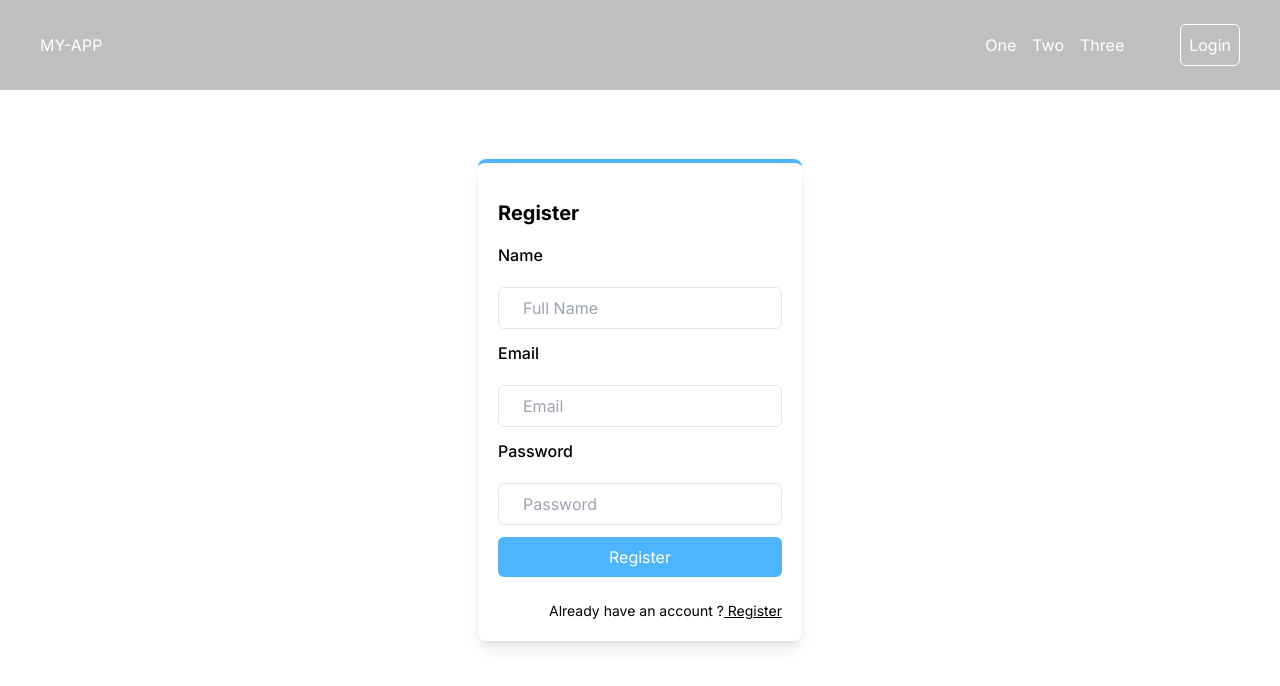
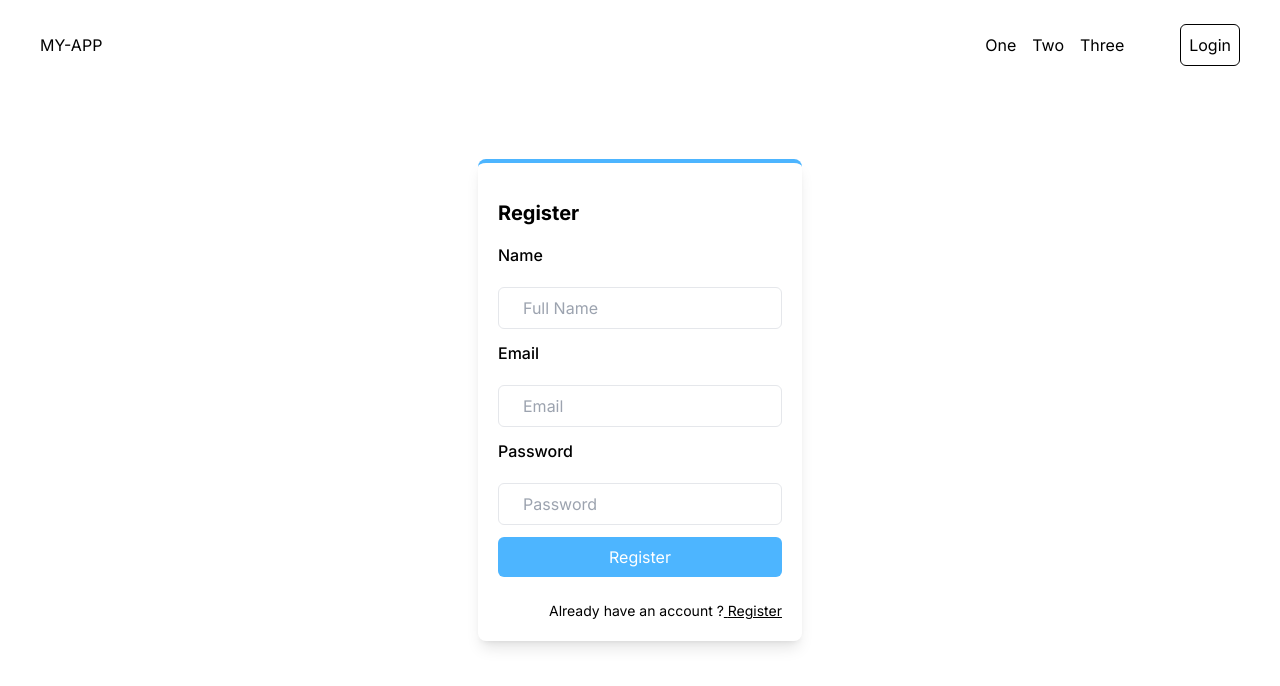
Before and after one commit to jordiroca94/Divebook, a Next.js app: page /register in a window 1280 px wide. Shown: the top 686 px of the page. Built offline with nearby package versions, Linux system fonts and the light colour scheme; no server answers.

Commit message:
fix: login flow

```diff
--- a/src/components/Header.tsx
+++ b/src/components/Header.tsx
@@ -1,33 +1,45 @@
 "use client";
-import React from "react";
+import React, { useEffect, useState } from "react";
 import { useSession } from "next-auth/react";
 import Link from "next/link";
 
 const Header = () => {
+  const [scroll, setScroll] = useState<number>(0);
   const { data: session } = useSession();
 
+  const handleScroll = () => {
+    const scrollY = window.scrollY;
+    setScroll(scrollY);
+  };
+
+  useEffect(() => {
+    window.addEventListener("scroll", handleScroll);
+
+    return () => {
+      window.removeEventListener("scroll", handleScroll);
+    };
+  }, []);
+
   return (
-    <header className=" bg-black/25 text-white px-10 py-6 fixed top-0 z-50 w-full p-6 flex justify-between items-center ">
+    <header
+      className={`${
+        scroll && "bg-black/25 text-white"
+      } px-10 py-6 fixed top-0 z-50 w-full p-6 flex justify-between items-center `}
+    >
       <Link href={"/"}>MY-APP</Link>
       <div className="flex justify-between gap-4 items-center">
         <div>One</div>
         <div>Two</div>
         <div>Three</div>
-        {session ? (
-          <a
-            className="border-white border w-fit rounded-md py-2 px-2 cursor-pointer"
-            href="/profile"
-          >
-            Profile
-          </a>
-        ) : (
-          <a
-            className="border-white border w-fit rounded-md py-2 px-2 cursor-pointer ml-10"
-            href="/login"
-          >
-            Login
-          </a>
-        )}
+
+        <a
+          className={`${
+            scroll && "border-white"
+          } border-black border w-fit rounded-md py-2 px-2 cursor-pointer ml-10`}
+          href={`${session ? "/profile" : "/login"}`}
+        >
+          {session ? "Profile" : "Login"}
+        </a>
       </div>
     </header>
   );
--- a/src/components/RegisterForm.tsx
+++ b/src/components/RegisterForm.tsx
@@ -14,7 +14,9 @@ type RegisterValuesType = {
 
 const RegisterForm = () => {
   const form: any = useRef();
-  const [error, setError] = useState<string>("");
+  const [error, setError] = useState<boolean>(false);
+  const [success, setSuccess] = useState<boolean>(false);
+
   const router = useRouter();
 
   const registerSchema = z.object({
@@ -38,6 +40,8 @@ const RegisterForm = () => {
   });
 
   const handleRegister = async (values: RegisterValuesType) => {
+    setSuccess(false);
+    setError(false);
     try {
       const resUserExists = await fetch("api/userExists", {
         method: "POST",
@@ -50,7 +54,7 @@ const RegisterForm = () => {
       const { user } = await resUserExists.json();
 
       if (user) {
-        setError("User already existst");
+        setError(true);
       } else {
         await fetch("api/register", {
           method: "POST",
@@ -62,7 +66,7 @@ const RegisterForm = () => {
           }),
         });
         reset();
-        router.push("/");
+        setSuccess(true);
       }
     } catch {
       throw Error("An error occurred while registering. Please try again");
@@ -132,12 +136,18 @@ const RegisterForm = () => {
           </button>
           {error && (
             <div className="bg-red text-white w-fit text-sm py-1 px-3 rounded-md mt-2 ">
-              {error}
+              "User already existst"
             </div>
           )}
-          <Link className="text-sm mt-3 text-right" href={"/login"}>
-            Already have an account ?
-            <span className="underline"> Register</span>
+          <Link
+            className={`text-sm mt-3 text-right ${success && "text-primary"}`}
+            href={`${success ? "login" : "/register"}`}
+          >
+            {success
+              ? "Registration done sucessfully"
+              : "Already have an account ?"}
+
+            <span className="underline"> {success ? "Login" : "Register"}</span>
           </Link>
         </form>
       </div>
```
